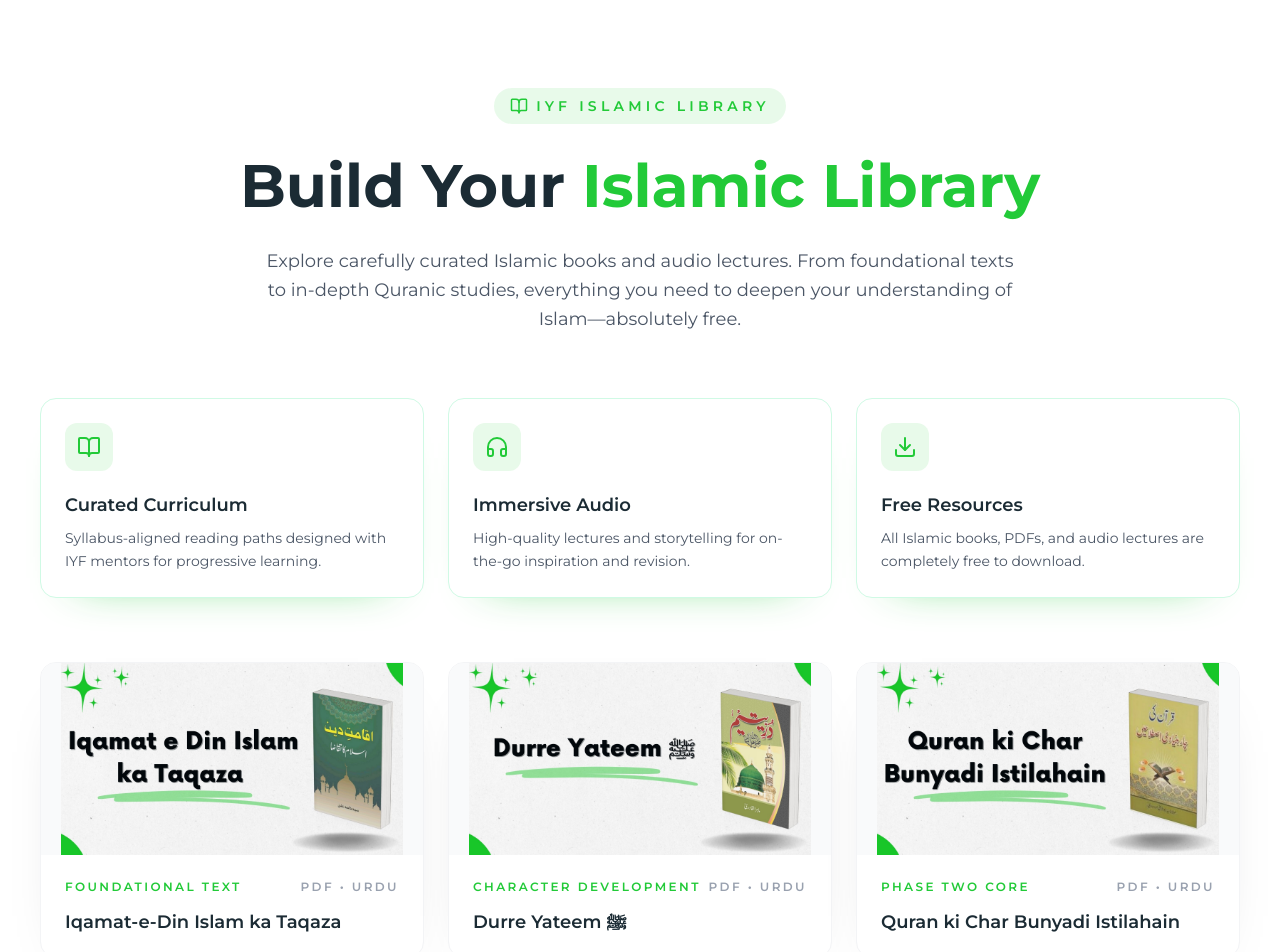
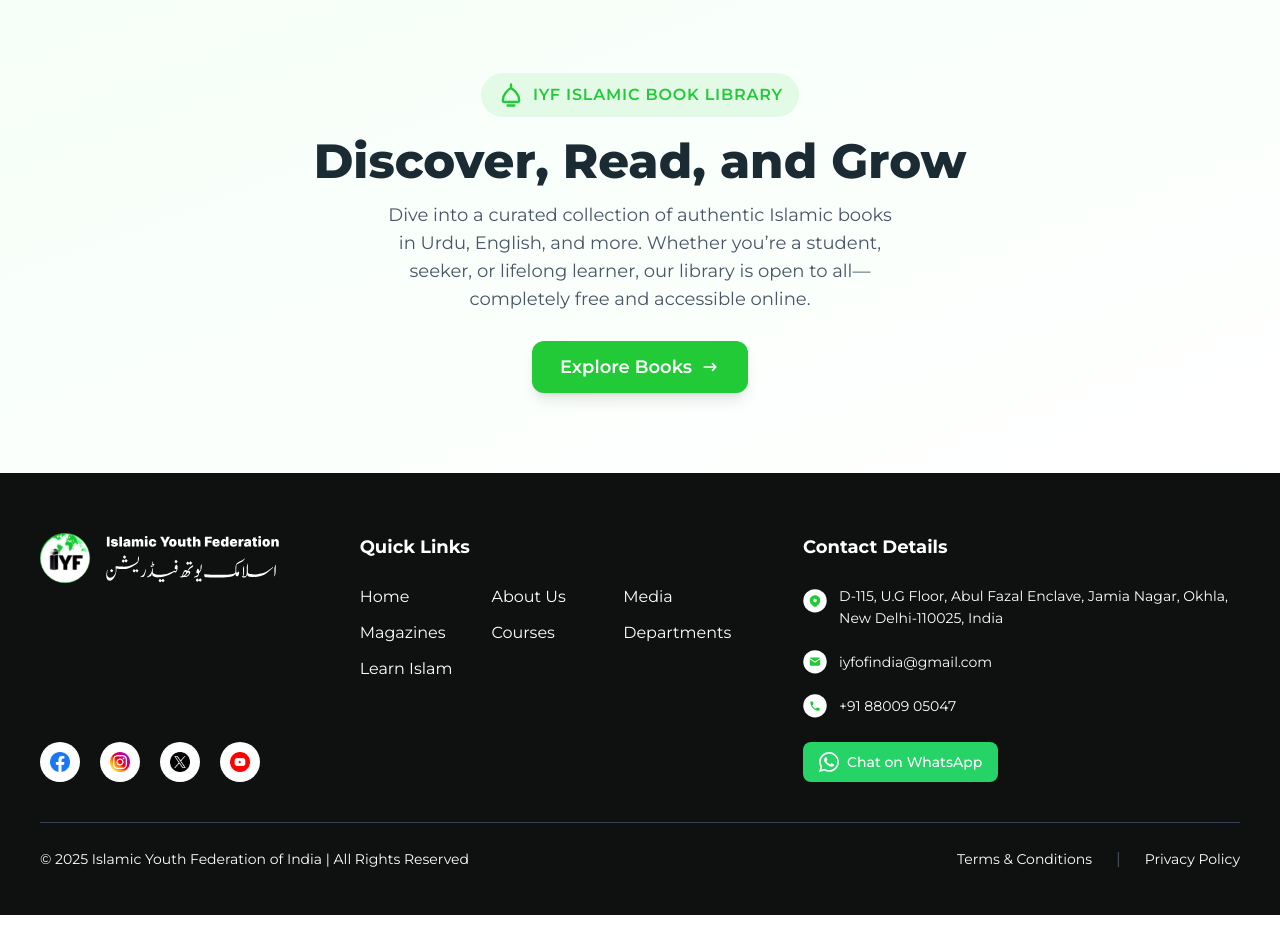
Before and after one commit to fahadshail75/IYF_Website, a Next.js app: page / in a window 1280 px wide. Shown: the part 3820-4772 px from the top of the page. After the commit the page ends 4735 px from the top, so only its background shows below. Built offline with nearby package versions, Linux system fonts and the light colour scheme; a web font is replaced by a local one.

Commit message:
feat: Enhance and move IYF Islamic Book Library section to end of landing page with new icon and larger heading

```diff
--- a/app/page.tsx
+++ b/app/page.tsx
@@ -4,7 +4,6 @@
 import EventosSection from "@/components/home/Events";
 import HeroSection from "@/components/home/HeroSection";
 import MagzineSwiper from "@/components/home/MagzinesSlider";
-import IslamicLibrary from "@/components/home/IslamicLibrary";
 // import RecentMagzines from "@/components/home/RecentMagzines";
 import Image from "next/image";
 import type { Metadata } from "next";
@@ -122,14 +121,35 @@
         </div>
       </section>
 
+
       <section className="max-w-[1600px] bg-white w-full px-5 md:px-10 2xl:px-6 mx-auto space-y-10 md:space-y-20 2xl:space-y-[160px] my-10 md:my-20 2xl:my-[160px] ">
         <MagzineSwiper magazines={magazines} />
         <CampaignsSection campaigns={campaigns} />
         <EventosSection eventos={eventosData} />
       </section>
-
-      {/* Islamic Library Section */}
-      <IslamicLibrary />
+      {/* IYF Islamic Book Library Section (moved after events) */}
+      <section className="w-full bg-gradient-to-br from-[#f6fff8] to-white py-14 md:py-20 border-t border-gray-100 mt-10">
+        <div className="max-w-2xl mx-auto px-5 md:px-0 text-center flex flex-col items-center">
+          <span className="inline-flex items-center gap-2 rounded-full bg-[#22CA38]/10 px-4 py-2 text-base font-semibold uppercase tracking-wider text-[#22CA38] mb-5">
+            {/* Mosque Icon */}
+            <svg xmlns="http://www.w3.org/2000/svg" width="28" height="28" fill="none" viewBox="0 0 24 24"><path stroke="#22CA38" strokeWidth="2" strokeLinecap="round" strokeLinejoin="round" d="M12 3v3m0 0c-2.5 1.5-7 5.5-7 10.5A1.5 1.5 0 0 0 6.5 18h11A1.5 1.5 0 0 0 19 16.5C19 11.5 14.5 7.5 12 6Zm0 0c2.5 1.5 7 5.5 7 10.5"/><path stroke="#22CA38" strokeWidth="2" strokeLinecap="round" strokeLinejoin="round" d="M9 21h6"/></svg>
+            IYF Islamic Book Library
+          </span>
+          <h2 className="text-3xl sm:text-4xl md:text-5xl font-extrabold text-[#1B2B34] mb-4">
+            Discover, Read, and Grow
+          </h2>
+          <p className="text-gray-600 text-base sm:text-lg mb-7 max-w-lg">
+            Dive into a curated collection of authentic Islamic books in Urdu, English, and more. Whether you’re a student, seeker, or lifelong learner, our library is open to all—completely free and accessible online.
+          </p>
+          <a
+            href="/learn-islam/books"
+            className="inline-flex items-center gap-2 px-7 py-3 bg-[#22CA38] text-white font-semibold rounded-xl shadow-lg hover:bg-[#1db832] transition-all duration-300 text-lg"
+          >
+            Explore Books
+            <svg xmlns="http://www.w3.org/2000/svg" width="20" height="20" fill="none" viewBox="0 0 24 24"><path stroke="currentColor" strokeLinecap="round" strokeLinejoin="round" strokeWidth="2" d="M5 12h14m-4-4 4 4-4 4"/></svg>
+          </a>
+        </div>
+      </section>
     </>
   );
 }
--- a/components/home/IslamicLibrary.tsx
+++ b/components/home/IslamicLibrary.tsx
@@ -3,135 +3,69 @@
 import React from "react";
 import Image from "next/image";
 import Link from "next/link";
-import { BookOpen, Download, Headphones, ArrowRight } from "lucide-react";
+import { BookOpen, ArrowRight } from "lucide-react";
 
 /**
  * IslamicLibrary Component
  *
- * A landing page section showcasing the IYF Islamic Library
- * Matches the design style of the Islamic books page - clean and professional
+ * A clean, compact landing page section for the IYF Islamic Library
+ * Simple design with call-to-action
  */
 
 const IslamicLibrary: React.FC = () => {
-  // Sample featured books data
-  const featuredBooks = [
-    {
-      title: "Iqamat-e-Din Islam ka Taqaza",
-      image: "/assets/books/covers/Iqamat e Din Islam ka Taqaza.jpg",
-      format: "PDF • Urdu",
-      level: "Foundational Text",
-    },
-    {
-      title: "Durre Yateem ﷺ",
-      image: "/assets/books/covers/Durre Yateem ﷺ.jpg",
-      format: "PDF • Urdu",
-      level: "Character Development",
-    },
-    {
-      title: "Quran ki Char Bunyadi Istilahain",
-      image: "/assets/books/covers/Quran ki Char Bunyadi Istilahain.jpg",
-      format: "PDF • Urdu",
-      level: "Phase Two Core",
-    },
-  ];
-
-  // Library features/stats
-  const features = [
-    {
-      icon: BookOpen,
-      title: "Curated Curriculum",
-      description: "Syllabus-aligned reading paths designed with IYF mentors for progressive learning.",
-    },
-    {
-      icon: Headphones,
-      title: "Immersive Audio",
-      description: "High-quality lectures and storytelling for on-the-go inspiration and revision.",
-    },
-    {
-      icon: Download,
-      title: "Free Resources",
-      description: "All Islamic books, PDFs, and audio lectures are completely free to download.",
-    },
-  ];
-
   return (
-    <section className="bg-white py-16 md:py-20 lg:py-24">
+    <section className="bg-gradient-to-br from-gray-50 to-white py-12 md:py-16 lg:py-20">
       <div className="max-w-[1600px] w-full mx-auto px-5 md:px-10 2xl:px-20">
 
-        {/* Section Header */}
-        <div className="text-center mb-12 lg:mb-16">
-          <span className="inline-flex items-center gap-2 rounded-full bg-[#22CA38]/10 px-4 py-2 text-sm font-semibold uppercase tracking-[0.3em] text-[#22CA38] mb-6">
+        <div className="flex flex-col lg:flex-row items-center gap-8 lg:gap-12">
+
+          {/* Left - Content */}
+          <div className="flex-1 text-center lg:text-left">
+            <span className="inline-flex items-center gap-2 rounded-full bg-[#22CA38]/10 px-4 py-2 text-sm font-semibold uppercase tracking-wider text-[#22CA38] mb-4">
               <BookOpen size={18} />
               IYF Islamic Library
             </span>
-          <h2 className="text-3xl sm:text-4xl lg:text-5xl xl:text-6xl font-bold text-[#1B2B34] mb-6 leading-tight">
-            Build Your <span className="text-[#22CA38]">Islamic Library</span>
+
+            <h2 className="text-2xl sm:text-3xl lg:text-4xl font-bold text-[#1B2B34] mb-4 leading-tight">
+              Discover <span className="text-[#22CA38]">Authentic Islamic</span> Knowledge
             </h2>
-          <p className="text-base sm:text-lg text-gray-600 max-w-3xl mx-auto leading-relaxed">
-            Explore carefully curated Islamic books and audio lectures. From foundational texts to in-depth
-            Quranic studies, everything you need to deepen your understanding of Islam—absolutely free.
+
+            <p className="text-sm sm:text-base text-gray-600 mb-6 leading-relaxed max-w-xl mx-auto lg:mx-0">
+              Access our curated collection of Islamic books, audio lectures, and educational resources.
+              Everything you need to strengthen your faith—completely free.
+            </p>
+
+            <Link
+              href="/learn-islam/books"
+              className="inline-flex items-center justify-center gap-2 px-6 py-3 bg-[#22CA38] text-white font-semibold rounded-lg shadow-lg shadow-[#22CA38]/25 hover:bg-[#1db832] transition-all duration-300 hover:shadow-xl hover:-translate-y-0.5"
+            >
+              Explore Library
+              <ArrowRight size={18} />
+            </Link>
+          </div>
+
+          {/* Right - Image */}
+          <div className="flex-1 max-w-md lg:max-w-lg">
+            <div className="relative rounded-2xl overflow-hidden shadow-2xl border-4 border-white">
+              <Image
+                src="/assets/home/book-image.png"
+                alt="Islamic Books Library"
+                width={600}
+                height={400}
+                className="w-full h-auto object-cover"
+                priority
+              />
+              {/* Overlay badge */}
+              <div className="absolute bottom-4 left-4 right-4 bg-white/95 backdrop-blur-sm rounded-xl px-4 py-3 shadow-lg">
+                <p className="text-xs sm:text-sm font-semibold text-[#1B2B34] text-center">
+                  <span className="text-[#22CA38]">50+</span> Books • <span className="text-[#22CA38]">30+</span> Audio Lectures • <span className="text-[#22CA38]">100%</span> Free
                 </p>
               </div>
-
-        {/* Features Grid - Matches books page style */}
-        <div className="grid gap-6 md:grid-cols-3 mb-12 lg:mb-16">
-          {features.map(({ icon: Icon, title, description }) => (
-            <div
-              key={title}
-              className="rounded-2xl border border-emerald-100 bg-white p-6 shadow-[0_20px_45px_-40px_rgba(34,202,56,0.9)] transition-all duration-300 hover:-translate-y-1 hover:shadow-[0_25px_60px_-35px_rgba(34,202,56,0.45)]"
-            >
-              <div className="flex h-12 w-12 items-center justify-center rounded-xl bg-[#22CA38]/10 text-[#22CA38]">
-                <Icon size={24} />
             </div>
-              <h3 className="mt-5 text-lg font-semibold text-[#1B2B34]">{title}</h3>
-              <p className="mt-2 text-sm text-gray-600 leading-relaxed">{description}</p>
-            </div>
-          ))}
           </div>
 
-        {/* Featured Books Grid - Matches books page card style */}
-        <div className="grid gap-6 md:grid-cols-2 xl:grid-cols-3">
-          {featuredBooks.map((book) => (
-            <article
-              key={book.title}
-              className="group flex flex-col overflow-hidden rounded-2xl border border-gray-100 bg-white shadow-[0_24px_60px_-45px_rgba(15,23,42,0.35)] transition-all duration-300 hover:-translate-y-1 hover:shadow-[0_28px_65px_-40px_rgba(34,202,56,0.45)]"
-            >
-              {/* Book cover image container */}
-              <div className="relative h-48 w-full overflow-hidden bg-gray-50">
-                <Image
-                  src={book.image}
-                  alt={book.title}
-                  fill
-                  sizes="(min-width: 1280px) 33vw, (min-width: 768px) 50vw, 100vw"
-                  className="object-contain transition-transform duration-700 group-hover:scale-105"
-                />
         </div>
 
-              {/* Book details container */}
-              <div className="flex flex-1 flex-col gap-4 p-6">
-                {/* Level and format badges */}
-                <div className="flex items-center justify-between text-xs font-semibold uppercase tracking-[0.2em] text-[#22CA38]">
-                  <span>{book.level}</span>
-                  <span className="text-gray-400">{book.format}</span>
-                </div>
-
-                <h3 className="text-lg font-semibold text-[#1B2B34] leading-tight">{book.title}</h3>
-              </div>
-            </article>
-          ))}
-        </div>
-
-        {/* CTA Button */}
-        <div className="text-center mt-12">
-          <Link
-            href="/learn-islam/books"
-            className="inline-flex items-center justify-center gap-2 px-8 py-4 bg-[#22CA38] text-white font-semibold rounded-xl shadow-lg shadow-[#22CA38]/25 hover:bg-[#1db832] transition-all duration-300 hover:shadow-xl hover:shadow-[#22CA38]/35 hover:-translate-y-0.5"
-          >
-            <BookOpen size={20} />
-            Explore Complete Library
-            <ArrowRight size={20} />
-          </Link>
-        </div>
       </div>
     </section>
   );
```
Lines whose indentation alone changed are shown as unchanged.
